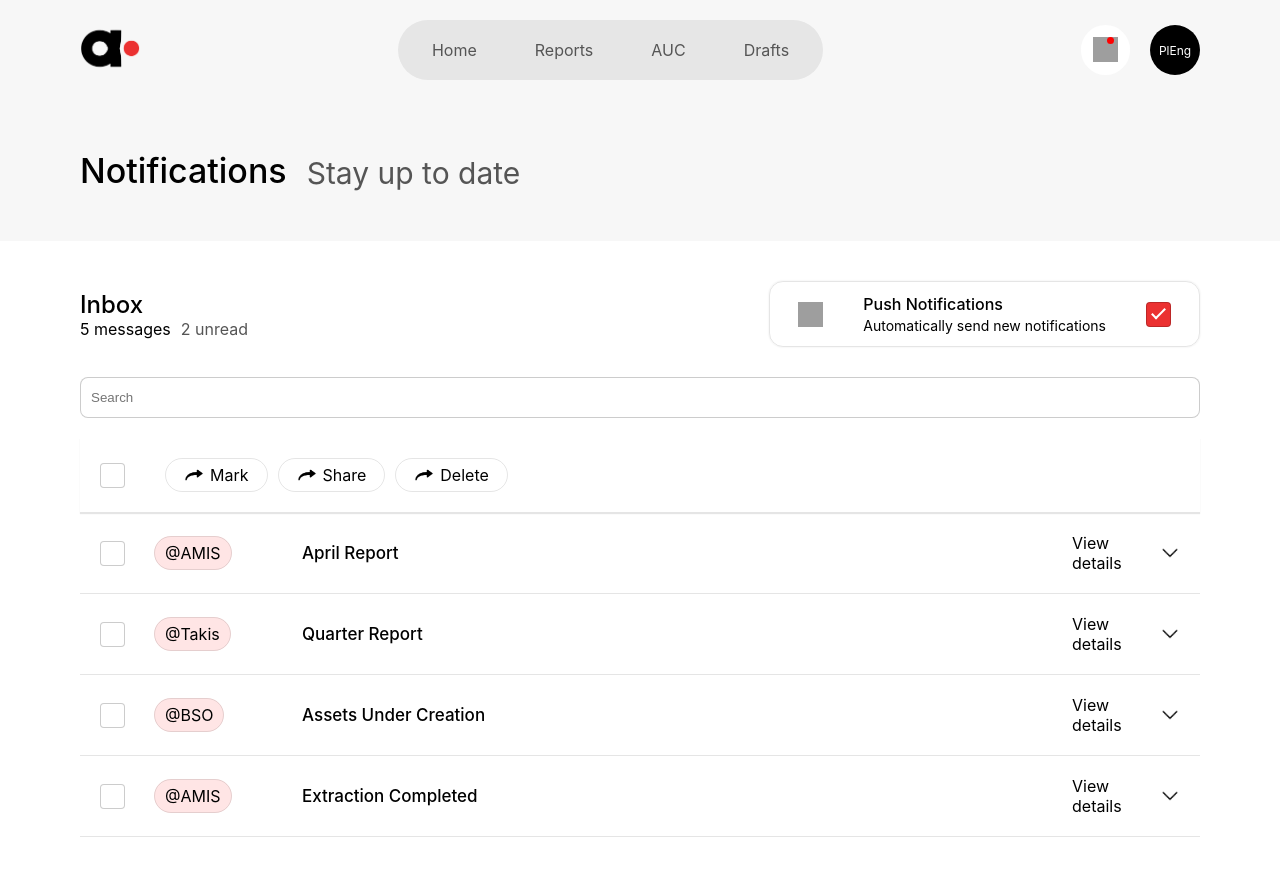
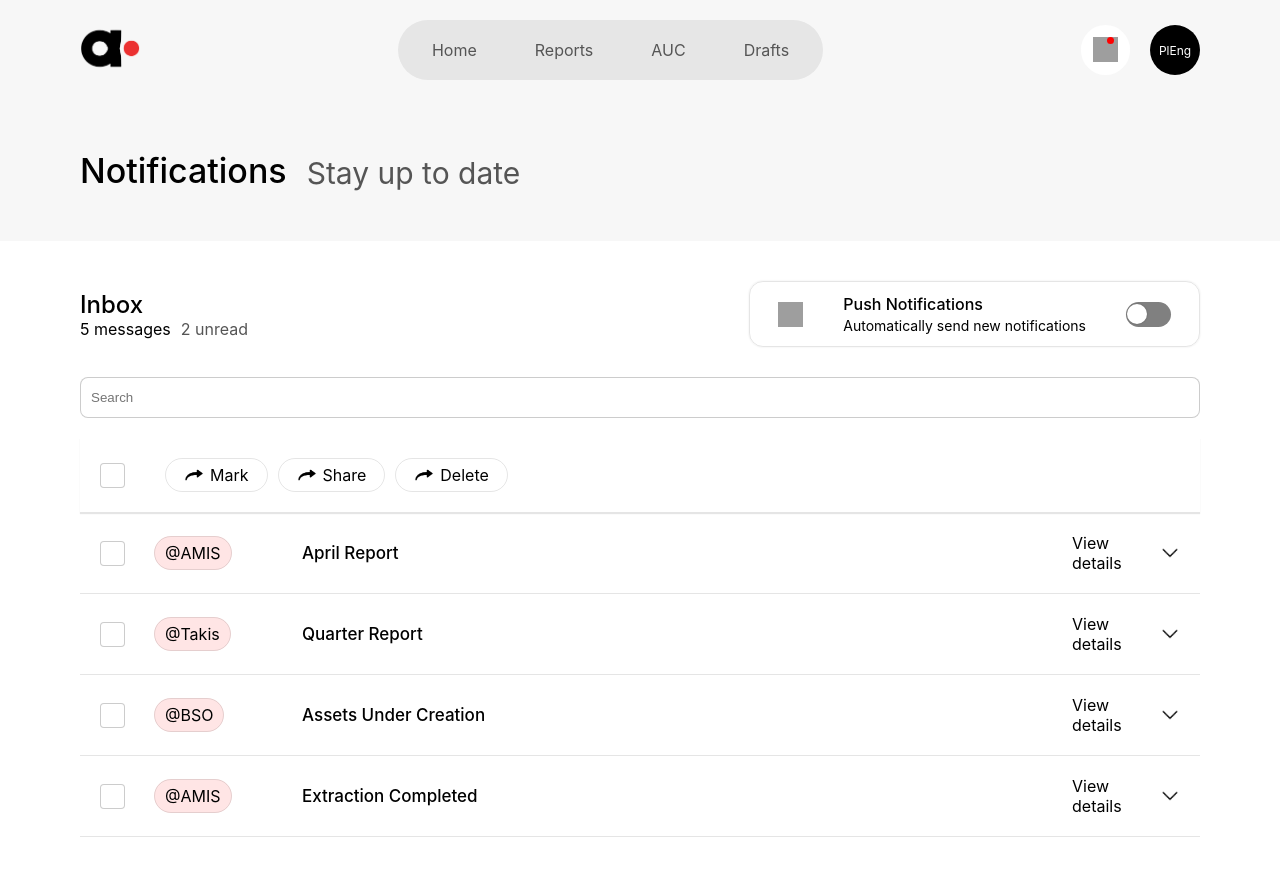
Before and after one commit to AMISTheProject/AMIS, a React (Create React App) app: page /notifications in a window 1280 px wide. Built offline with nearby package versions, Linux system fonts and the light colour scheme; grey boxes are pictures that could not be loaded.

Commit message:
Create & style toggle switch component and add it to the inbox page

```diff
--- /dev/null
+++ b/src/assets/style/Switch.css
@@ -0,0 +1,42 @@
+.react-switch-checkbox {
+        height: 0;
+        width: 0;
+        visibility: hidden;
+        display: block;
+      }
+
+      .react-switch-label {
+        display: flex;
+        align-items: center;
+        justify-content: space-between;
+        cursor: pointer;
+        width: 45px;
+        height: 25px;
+        background: grey;
+        border-radius: 100px;
+        position: relative;
+        transition: background-color .2s;
+      }
+
+      .react-switch-label .react-switch-button {
+        content: '';
+        position: absolute;
+        top: 2px;
+        left: 1px;
+        width: 20px;
+        right: 1px;
+        height: 20px;
+        border-radius: 45px;
+        transition: 0.15s;
+        background: #fff;
+        box-shadow: 0 0 2px 0 rgba(10, 10, 10, 0.29);
+      }
+
+      .react-switch-checkbox:checked + .react-switch-label .react-switch-button {
+        left: calc(100% - 2px);
+        transform: translateX(-100%);
+      }
+
+      .react-switch-label:active .react-switch-button {
+        width: 60px;
+      }
--- /dev/null
+++ b/src/components/ToggleSwitch.js
@@ -0,0 +1,22 @@
+import '../assets/style/Switch.css';
+
+export const ToggleSwitch=({  isOn, handleToggle, onColor }) => {
+  return (
+        <>
+        <input
+          checked={isOn}
+          onChange={handleToggle}
+          className="react-switch-checkbox"
+          id={`react-switch-new`}
+          type="checkbox"
+        />
+        <label
+          style={{ background: isOn && onColor }}
+          className="react-switch-label"
+          htmlFor={`react-switch-new`}
+        >
+          <span className={`react-switch-button`} />
+        </label>
+        </>
+    );
+  };
--- a/src/screens/AUC.js
+++ b/src/screens/AUC.js
@@ -11,7 +11,7 @@ export const AUC = () => {
                 <div className='auc-sidebar-main-content'>
                     <div className='auc-sidebar-title-container'>
                         <h3 className='auc-sidebar-title'>Assets</h3>
-                        <img class="auc-side-bar-group-icon" src={groupIcon} alt='Group' width='25px' height='25px'/>
+                        <img class="group-icon" src={groupIcon} alt='Group' width='25px' height='25px'/>
                     </div>
 
                     <ul className='auc-sidebar-list'>
--- a/src/screens/AssetReports.js
+++ b/src/screens/AssetReports.js
@@ -1,6 +1,6 @@
 import '../assets/style/styles.css';
 import { ReportCard } from '../components/ReportCard';
-import groupIcon from '../assets/images/group-by-icon.png';
+import groupIcon from '../assets/images/group-icon.png';
 import navArrowIcon from '../assets/images/left-arrow-icon.png';
 import demoPdf from '../assets/images/pdf-image.png';
 
@@ -10,7 +10,7 @@ export const AssetReports = () => {
             <div className='reports-content-container'>
                 <div className="reports-title-container">
                     <h3 className='auc-sidebar-title'>Latest Reports</h3>
-                    <img src={groupIcon} alt='Group' width='25px' height='25px'/>
+                    <img src={groupIcon} class="auc-side-bar-group-icon" alt='Group' width='25px' height='25px'/>
                 </div>
 
                 <input className='asset-screen-input-field' id="search" name="search" placeholder='Search' />
--- a/src/screens/NotificationsScreen.js
+++ b/src/screens/NotificationsScreen.js
@@ -5,10 +5,12 @@ import bell from '../assets/images/notif.png';
 import share from '../assets/images/share.png';
 import { ChipButton } from '../components/ChipButton';
 import React, { useState } from 'react';
+import {ToggleSwitch} from '../components/ToggleSwitch';
 
 export const NotificationsScreen = () => {
     const [areNotifAllowed, setAreNotifAllowed] = useState(true);
     const [allSelected, setAllSelected] = useState(false);
+    const [value, setValue] = useState(false);
 
     return (
         <div className='notifications-container'>
@@ -29,7 +31,14 @@ export const NotificationsScreen = () => {
                         <span className='notifications-perm-p'>Automatically send new notifications</span>
                     </div>
 
-                    <Checkbox value={areNotifAllowed} onChange={setAreNotifAllowed}/>
+
+                    <div>
+                        <ToggleSwitch
+                                isOn={value}
+                                onColor="#EF476F"
+                                handleToggle={() => setValue(!value)}/>
+                    </div>
+
                 </div>
             </div>
 
```
